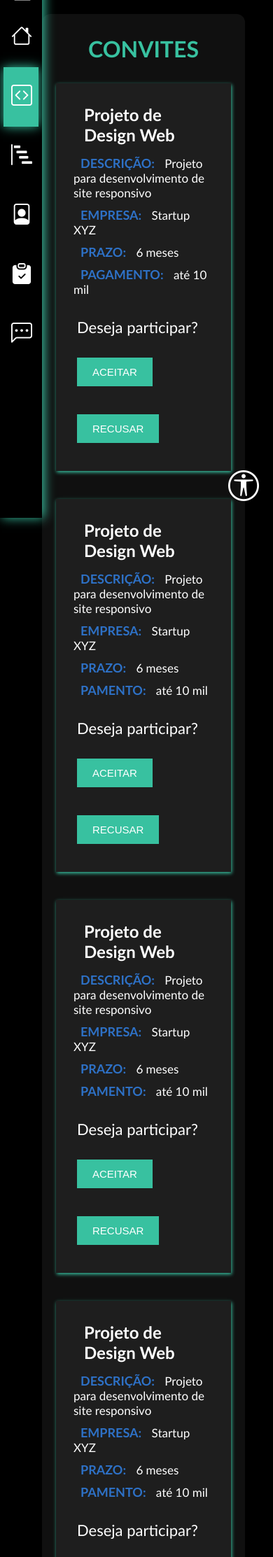
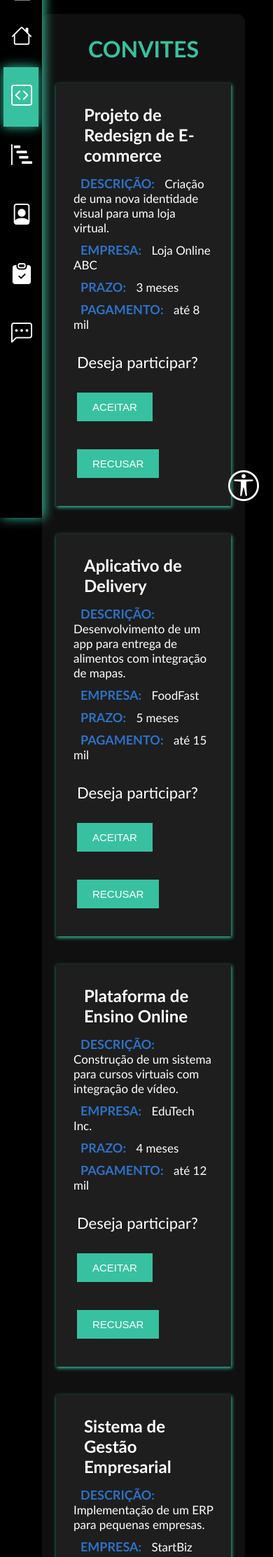
Before and after one commit to Rayanegmoura/Dev-Hunt, a PHP site: page /projetos.html in a window 390 px wide, after a click on "CONVITES". Shown: the part 104-2329 px from the top of the page at 70% size. Run offline with PHP 8.4, Linux system fonts and the light colour scheme; some libraries are stand-ins or nearby versions.

```diff
--- a/projetos.html
+++ b/projetos.html
@@ -127,42 +127,42 @@
                 </div>
 
                 <div class="projeto">
-                    <h3>Desenvolvimento de Aplicativo</h3>
-                    <p><strong>Cliente:</strong> AppCorp</p>
+                    <h3>Front-end de Loja Virtual</h3>
+                    <p><strong>Cliente:</strong> Jaqueline</p>
                     <p><strong>Status:</strong> Em andamento</p>
-                    <p><strong>Prazo:</strong> 15/11/2024</p>
+                    <p><strong>Prazo:</strong> 16/01/2025</p>
                     <button class="btn-detalhes">Ver Detalhes</button>
                 </div>
 
                 <div class="projeto">
-                    <h3>Desenvolvimento de Aplicativo</h3>
-                    <p><strong>Cliente:</strong> AppCorp</p>
+                    <h3>Integração Back-end</h3>
+                    <p><strong>Cliente:</strong> ATG Company</p>
                     <p><strong>Status:</strong> Em andamento</p>
-                    <p><strong>Prazo:</strong> 15/11/2024</p>
+                    <p><strong>Prazo:</strong> 05/05/2025</p>
                     <button class="btn-detalhes">Ver Detalhes</button>
                 </div>
 
                 <div class="projeto">
-                    <h3>Desenvolvimento de Aplicativo</h3>
-                    <p><strong>Cliente:</strong> AppCorp</p>
+                    <h3>Atualização Mobile</h3>
+                    <p><strong>Cliente:</strong> MB Teck</p>
                     <p><strong>Status:</strong> Em andamento</p>
-                    <p><strong>Prazo:</strong> 15/11/2024</p>
+                    <p><strong>Prazo:</strong> 21/12/2024</p>
                     <button class="btn-detalhes">Ver Detalhes</button>
                 </div>
 
                 <div class="projeto">
-                    <h3>Desenvolvimento de Aplicativo</h3>
-                    <p><strong>Cliente:</strong> AppCorp</p>
+                    <h3>Loja Virtual de Esportes</h3>
+                    <p><strong>Cliente:</strong> Pablo</p>
                     <p><strong>Status:</strong> Em andamento</p>
-                    <p><strong>Prazo:</strong> 15/11/2024</p>
+                    <p><strong>Prazo:</strong> 19/12/2024</p>
                     <button class="btn-detalhes">Ver Detalhes</button>
                 </div>
 
                 <div class="projeto">
-                    <h3>Desenvolvimento de Aplicativo</h3>
-                    <p><strong>Cliente:</strong> AppCorp</p>
+                    <h3>Analise de dados</h3>
+                    <p><strong>Cliente:</strong> VPN TX</p>
                     <p><strong>Status:</strong> Em andamento</p>
-                    <p><strong>Prazo:</strong> 15/11/2024</p>
+                    <p><strong>Prazo:</strong> 30/12/2024</p>
                     <button class="btn-detalhes">Ver Detalhes</button>
                 </div>
             </section>
@@ -171,10 +171,88 @@
             <section id="convites" class="perfil-content">
                 <h2>Convites</h2>
                 <div class="convite projeto">
-                    <h3>Projeto de Design Web</h3>
-                    <p><strong>Descrição:</strong> Projeto para desenvolvimento de site responsivo</p>
-                    <p><strong>Empresa:</strong> Startup XYZ</p>
+                    <h3>Projeto de Redesign de E-commerce</h3>
+                    <p><strong>Descrição:</strong> Criação de uma nova identidade visual para uma loja virtual.</p>
+                    <p><strong>Empresa:</strong> Loja Online ABC</p>
+                    <p><strong>Prazo:</strong> 3 meses</p>
+                    <p><strong>Pagamento:</strong> até 8 mil</p>
+                    <div class="btn-convite">
+                        <p><span>Deseja participar?</span></p>
+                        <button class="btn-aceitar">Aceitar</button>
+                        <button class="btn-recusar">Recusar</button>
+                    </div>
+                </div>
+
+                <div class="convite projeto">
+                    <h3>Aplicativo de Delivery</h3>
+                    <p><strong>Descrição:</strong> Desenvolvimento de um app para entrega de alimentos com integração de mapas.</p>
+                    <p><strong>Empresa:</strong> FoodFast</p>
+                    <p><strong>Prazo:</strong> 5 meses</p>
+                    <p><strong>Pagamento:</strong> até 15 mil</p>
+                    <div class="btn-convite">
+                        <p><span>Deseja participar?</span></p>
+                        <button class="btn-aceitar">Aceitar</button>
+                        <button class="btn-recusar">Recusar</button>
+                    </div>
+                </div>
+
+                <div class="convite projeto">
+                    <h3>Plataforma de Ensino Online</h3>
+                    <p><strong>Descrição:</strong> Construção de um sistema para cursos virtuais com integração de vídeo.</p>
+                    <p><strong>Empresa:</strong> EduTech Inc.</p>
+                    <p><strong>Prazo:</strong> 4 meses</p>
+                    <p><strong>Pagamento:</strong> até 12 mil</p>
+                    <div class="btn-convite">
+                        <p><span>Deseja participar?</span></p>
+                        <button class="btn-aceitar">Aceitar</button>
+                        <button class="btn-recusar">Recusar</button>
+                    </div>
+                </div>
+
+                <div class="convite projeto">
+                    <h3>Sistema de Gestão Empresarial</h3>
+                    <p><strong>Descrição:</strong> Implementação de um ERP para pequenas empresas.</p>
+                    <p><strong>Empresa:</strong> StartBiz</p>
                     <p><strong>Prazo:</strong> 6 meses</p>
+                    <p><strong>Pagamento:</strong> até 20 mil</p>
+                    <div class="btn-convite">
+                        <p><span>Deseja participar?</span></p>
+                        <button class="btn-aceitar">Aceitar</button>
+                        <button class="btn-recusar">Recusar</button>
+                    </div>
+                </div>
+
+                <div class="convite projeto">
+                    <h3>Automação de Marketing</h3>
+                    <p><strong>Descrição:</strong> Criação de ferramentas para envio automatizado de campanhas publicitárias.</p>
+                    <p><strong>Empresa:</strong> MarketPro</p>
+                    <p><strong>Prazo:</strong> 2 meses</p>
+                    <p><strong>Pagamento:</strong> até 7 mil</p>
+                    <div class="btn-convite">
+                        <p><span>Deseja participar?</span></p>
+                        <button class="btn-aceitar">Aceitar</button>
+                        <button class="btn-recusar">Recusar</button>
+                    </div>
+                </div>
+
+                <div class="convite projeto">
+                    <h3>Blog de Notícias</h3>
+                    <p><strong>Descrição:</strong> Desenvolvimento de um site para publicação de notícias com suporte a artigos.</p>
+                    <p><strong>Empresa:</strong> NewsOnline</p>
+                    <p><strong>Prazo:</strong> 1 mês</p>
+                    <p><strong>Pagamento:</strong> até 5 mil</p>
+                    <div class="btn-convite">
+                        <p><span>Deseja participar?</span></p>
+                        <button class="btn-aceitar">Aceitar</button>
+                        <button class="btn-recusar">Recusar</button>
+                    </div>
+                </div>
+
+                <div class="convite projeto">
+                    <h3>Sistema de Reservas de Hotéis</h3>
+                    <p><strong>Descrição:</strong> Construção de uma plataforma para gerenciar reservas de hotéis.</p>
+                    <p><strong>Empresa:</strong> TravelEasy</p>
+                    <p><strong>Prazo:</strong> 3 meses</p>
                     <p><strong>Pagamento:</strong> até 10 mil</p>
                     <div class="btn-convite">
                         <p><span>Deseja participar?</span></p>
@@ -183,83 +261,6 @@
                     </div>
                 </div>
 
-                <div class="convite projeto">
-                    <h3>Projeto de Design Web</h3>
-                    <p><strong>Descrição:</strong> Projeto para desenvolvimento de site responsivo</p>
-                    <p><strong>Empresa:</strong> Startup XYZ</p>
-                    <p><strong>Prazo:</strong> 6 meses</p>
-                    <p><strong>Pamento:</strong> até 10 mil</p>
-                    <div class="btn-convite">
-                        <p><span>Deseja participar?</span></p>
-                        <button class="btn-aceitar">Aceitar</button>
-                        <button class="btn-recusar">Recusar</button>
-                    </div>
-                </div>
-
-                <div class="convite projeto">
-                    <h3>Projeto de Design Web</h3>
-                    <p><strong>Descrição:</strong> Projeto para desenvolvimento de site responsivo</p>
-                    <p><strong>Empresa:</strong> Startup XYZ</p>
-                    <p><strong>Prazo:</strong> 6 meses</p>
-                    <p><strong>Pamento:</strong> até 10 mil</p>
-                    <div class="btn-convite">
-                        <p><span>Deseja participar?</span></p>
-                        <button class="btn-aceitar">Aceitar</button>
-                        <button class="btn-recusar">Recusar</button>
-                    </div>
-                </div>
-
-                <div class="convite projeto">
-                    <h3>Projeto de Design Web</h3>
-                    <p><strong>Descrição:</strong> Projeto para desenvolvimento de site responsivo</p>
-                    <p><strong>Empresa:</strong> Startup XYZ</p>
-                    <p><strong>Prazo:</strong> 6 meses</p>
-                    <p><strong>Pamento:</strong> até 10 mil</p>
-                    <div class="btn-convite">
-                        <p><span>Deseja participar?</span></p>
-                        <button class="btn-aceitar">Aceitar</button>
-                        <button class="btn-recusar">Recusar</button>
-                    </div>
-                </div>
-
-                <div class="convite projeto">
-                    <h3>Projeto de Design Web</h3>
-                    <p><strong>Descrição:</strong> Projeto para desenvolvimento de site responsivo</p>
-                    <p><strong>Empresa:</strong> Startup XYZ</p>
-                    <p><strong>Prazo:</strong> 6 meses</p>
-                    <p><strong>Pamento:</strong> até 10 mil</p>
-                    <div class="btn-convite">
-                        <p><span>Deseja participar?</span></p>
-                        <button class="btn-aceitar">Aceitar</button>
-                        <button class="btn-recusar">Recusar</button>
-                    </div>
-                </div>
-
-                <div class="convite projeto">
-                    <h3>Projeto de Design Web</h3>
-                    <p><strong>Descrição:</strong> Projeto para desenvolvimento de site responsivo</p>
-                    <p><strong>Empresa:</strong> Startup XYZ</p>
-                    <p><strong>Prazo:</strong> 6 meses</p>
-                    <p><strong>Pamento:</strong> até 10 mil</p>
-                    <div class="btn-convite">
-                        <p><span>Deseja participar?</span></p>
-                        <button class="btn-aceitar">Aceitar</button>
-                        <button class="btn-recusar">Recusar</button>
-                    </div>
-                </div>
-
-                <div class="convite projeto">
-                    <h3>Projeto de Design Web</h3>
-                    <p><strong>Descrição:</strong> Projeto para desenvolvimento de site responsivo</p>
-                    <p><strong>Empresa:</strong> Startup XYZ</p>
-                    <p><strong>Prazo:</strong> 6 meses</p>
-                    <p><strong>Pamento:</strong> até 10 mil</p>
-                    <div class="btn-convite">
-                        <p><span>Deseja participar?</span></p>
-                        <button class="btn-aceitar">Aceitar</button>
-                        <button class="btn-recusar">Recusar</button>
-                    </div>
-                </div>
             </section>
 
              <!-- Conteúdo de Histórico de Projetos -->
@@ -269,14 +270,14 @@
                     <div class="status">
                         <button>concluido</button>
                     </div>
-                    <h3>Landing Page</h3>
-                    <p><strong>Empresa:</strong> CreativeWeb</p>
-                    <p><strong>Descrição do Projeto:</strong> Desenvolvimento de uma landing page interativa para o lançamento de produto.</p>
-                    <p><strong>Data de Início:</strong> 01/07/2024</p>
-                    <p><strong>Data de Conclusão:</strong> 15/08/2024</p>
-                    <p><strong>Principais Tecnologias Usadas:</strong> HTML, CSS, JavaScript, React</p>
-                    <p><strong>Feedback do Cliente:</strong> "Trabalho bem executado e entregue no prazo, com excelente atenção aos detalhes."</p>
-                    <p><strong>Nota:</strong> 9.5/10</p>
+                    <h3>Aplicativo Fitness</h3>
+                    <p><strong>Empresa:</strong> FitLife</p>
+                    <p><strong>Descrição do Projeto:</strong> Desenvolvimento de um aplicativo para monitoramento de exercícios e nutrição.</p>
+                    <p><strong>Data de Início:</strong> 15/03/2024</p>
+                    <p><strong>Data de Conclusão:</strong> 10/05/2024</p>
+                    <p><strong>Principais Tecnologias Usadas:</strong> Kotlin, Firebase</p>
+                    <p><strong>Feedback do Cliente:</strong> "Muito bem desenvolvido, com funcionalidades práticas e intuitivas."</p>
+                    <p><strong>Nota:</strong> 10/10</p>
                     <button class="btn-detalhes">Ver Detalhes</button>
                 </div>
 
@@ -284,14 +285,14 @@
                     <div class="status">
                         <button>concluido</button>
                     </div>
-                    <h3>Landing Page</h3>
-                    <p><strong>Empresa:</strong> CreativeWeb</p>
-                    <p><strong>Descrição do Projeto:</strong> Desenvolvimento de uma landing page interativa para o lançamento de produto.</p>
-                    <p><strong>Data de Início:</strong> 01/07/2024</p>
-                    <p><strong>Data de Conclusão:</strong> 15/08/2024</p>
-                    <p><strong>Principais Tecnologias Usadas:</strong> HTML, CSS, JavaScript, React</p>
-                    <p><strong>Feedback do Cliente:</strong> "Trabalho bem executado e entregue no prazo, com excelente atenção aos detalhes."</p>
-                    <p><strong>Nota:</strong> 9.5/10</p>
+                    <h3>Dashboard de Vendas</h3>
+                    <p><strong>Empresa:</strong> SalesPro</p>
+                    <p><strong>Descrição do Projeto:</strong> Criação de um painel para visualização de métricas de vendas em tempo real.</p>
+                    <p><strong>Data de Início:</strong> 20/02/2024</p>
+                    <p><strong>Data de Conclusão:</strong> 25/04/2024</p>
+                    <p><strong>Principais Tecnologias Usadas:</strong> Angular, Node.js, MySQL</p>
+                    <p><strong>Feedback do Cliente:</strong> "Solução robusta e escalável, atendeu todas as expectativas."</p>
+                    <p><strong>Nota:</strong> 9/10</p>
                     <button class="btn-detalhes">Ver Detalhes</button>
                 </div>
 
@@ -299,14 +300,14 @@
                     <div class="status">
                         <button>concluido</button>
                     </div>
-                    <h3>Landing Page</h3>
-                    <p><strong>Empresa:</strong> CreativeWeb</p>
-                    <p><strong>Descrição do Projeto:</strong> Desenvolvimento de uma landing page interativa para o lançamento de produto.</p>
-                    <p><strong>Data de Início:</strong> 01/07/2024</p>
-                    <p><strong>Data de Conclusão:</strong> 15/08/2024</p>
-                    <p><strong>Principais Tecnologias Usadas:</strong> HTML, CSS, JavaScript, React</p>
-                    <p><strong>Feedback do Cliente:</strong> "Trabalho bem executado e entregue no prazo, com excelente atenção aos detalhes."</p>
-                    <p><strong>Nota:</strong> 9.5/10</p>
+                    <h3>Portal de Educação</h3>
+                    <p><strong>Empresa:</strong> LearnMore</p>
+                    <p><strong>Descrição do Projeto:</strong> Plataforma para aulas online com suporte a avaliação de alunos.</p>
+                    <p><strong>Data de Início:</strong> 01/06/2024</p>
+                    <p><strong>Data de Conclusão:</strong> 30/07/2024</p>
+                    <p><strong>Principais Tecnologias Usadas:</strong> Laravel, Vue.js, PostgreSQL</p>
+                    <p><strong>Feedback do Cliente:</strong> "Fácil de usar e altamente funcional, recomendado para o setor educacional."</p>
+                    <p><strong>Nota:</strong> 9.8/10</p>
                     <button class="btn-detalhes">Ver Detalhes</button>
                 </div>
 
@@ -314,16 +315,17 @@
                     <div class="status">
                         <button>concluido</button>
                     </div>
-                    <h3>Landing Page</h3>
-                    <p><strong>Empresa:</strong> CreativeWeb</p>
-                    <p><strong>Descrição do Projeto:</strong> Desenvolvimento de uma landing page interativa para o lançamento de produto.</p>
-                    <p><strong>Data de Início:</strong> 01/07/2024</p>
-                    <p><strong>Data de Conclusão:</strong> 15/08/2024</p>
-                    <p><strong>Principais Tecnologias Usadas:</strong> HTML, CSS, JavaScript, React</p>
-                    <p><strong>Feedback do Cliente:</strong> "Trabalho bem executado e entregue no prazo, com excelente atenção aos detalhes."</p>
-                    <p><strong>Nota:</strong> 9.5/10</p>
+                    <h3>E-commerce para Roupas</h3>
+                    <p><strong>Empresa:</strong> TrendyWear</p>
+                    <p><strong>Descrição do Projeto:</strong> Desenvolvimento de uma loja virtual com integração de meios de pagamento.</p>
+                    <p><strong>Data de Início:</strong> 10/01/2024</p>
+                    <p><strong>Data de Conclusão:</strong> 28/02/2024</p>
+                    <p><strong>Principais Tecnologias Usadas:</strong> Shopify, JavaScript</p>
+                    <p><strong>Feedback do Cliente:</strong> "Design elegante e funcionalidades completas, excelente para vendas online."</p>
+                    <p><strong>Nota:</strong> 9.2/10</p>
                     <button class="btn-detalhes">Ver Detalhes</button>
                 </div>
+
             </section>
 
         </main>
```
Also changed, not shown: style-acessibilidade.css (+137 -4 lines), style-projetos.css (+18 -135 lines).
